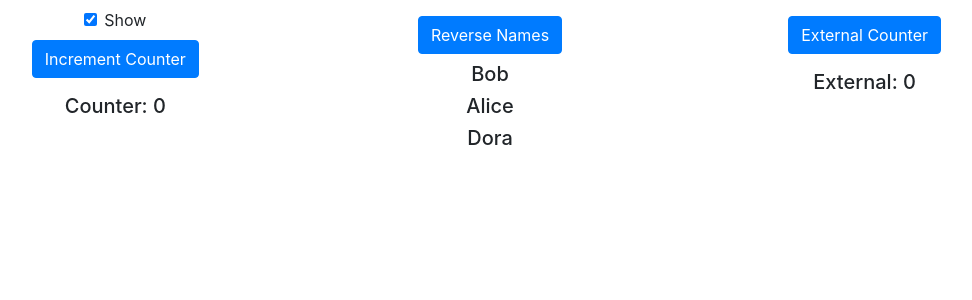
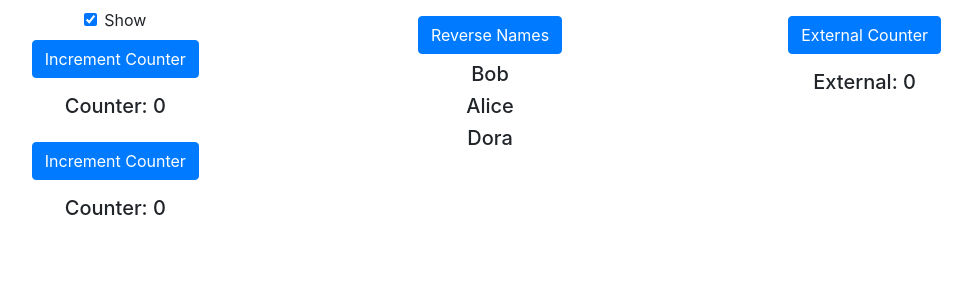
Before and after one commit to davidtrussler/pro-react-16_13_reconciliation-lifecycles, a React (Create React App) app: page / in a window 1280 px wide. Shown: the top 300 px of the page, without its empty margins (150-1122 px from the left). Built offline with nearby package versions, Linux system fonts and the light colour scheme.

Commit message:
Adds HooksMessage component to demonstrate Hooks alternative

```diff
--- a/src/App.js
+++ b/src/App.js
@@ -1,5 +1,6 @@
 import React, {Component} from 'react';
 import {Message} from './Message';
+import {HooksMessage} from './HooksMessage';
 import {List} from './List';
 import {ExternalCounter} from './ExternalCounter';
 
@@ -40,11 +41,19 @@ export default class App extends Component {
 
             {
               this.state.showMessage &&
-              <Message
-                message={`Counter: ${this.state.counter}`}
-                callback={this.incrementCounter}
-                text='Increment Counter'
-              />
+              <div>
+                <Message
+                  message={`Counter: ${this.state.counter}`}
+                  callback={this.incrementCounter}
+                  text='Increment Counter'
+                />
+
+                <HooksMessage
+                  message={`Counter: ${this.state.counter}`}
+                  callback={this.incrementCounter}
+                  text='Increment Counter'
+                />
+              </div>
             }
           </div>
 
--- /dev/null
+++ b/src/HooksMessage.js
@@ -0,0 +1,35 @@
+import React, {useState, useEffect} from 'react';
+import {ActionButton} from './ActionButton';
+
+export function HooksMessage(props) {
+	const [showSpan, setShowSpan] = useState(false);
+
+	useEffect(() => {
+		console.log('useEffect function invoked');
+		return () => console.log('useEffect cleanup');
+	});
+
+	const handleClick = (e) => {
+		setShowSpan(!showSpan);
+		props.callback(e);
+	}
+
+	const getMessageElement = () => {
+		let div =
+			<div
+				id="messageDiv"
+				className="h5 text-center p-2"
+			>
+				{props.message}
+			</div>
+
+			return showSpan ? <span>{div}</span> : div;
+	}
+
+	return (
+		<div>
+			<ActionButton theme="primary" {...props} callback={handleClick}/>
+			{getMessageElement()}
+		</div>
+	)
+}
```
